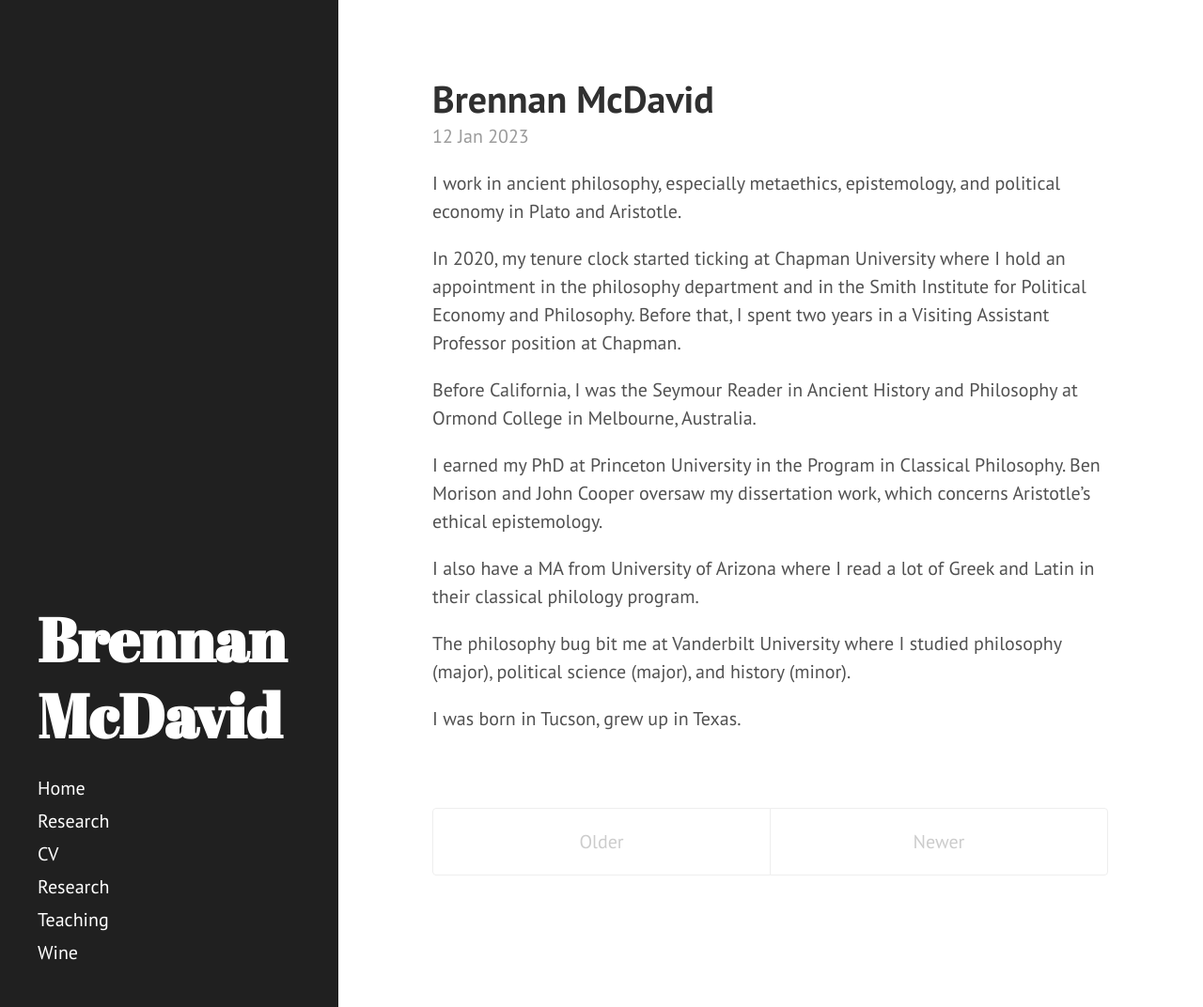
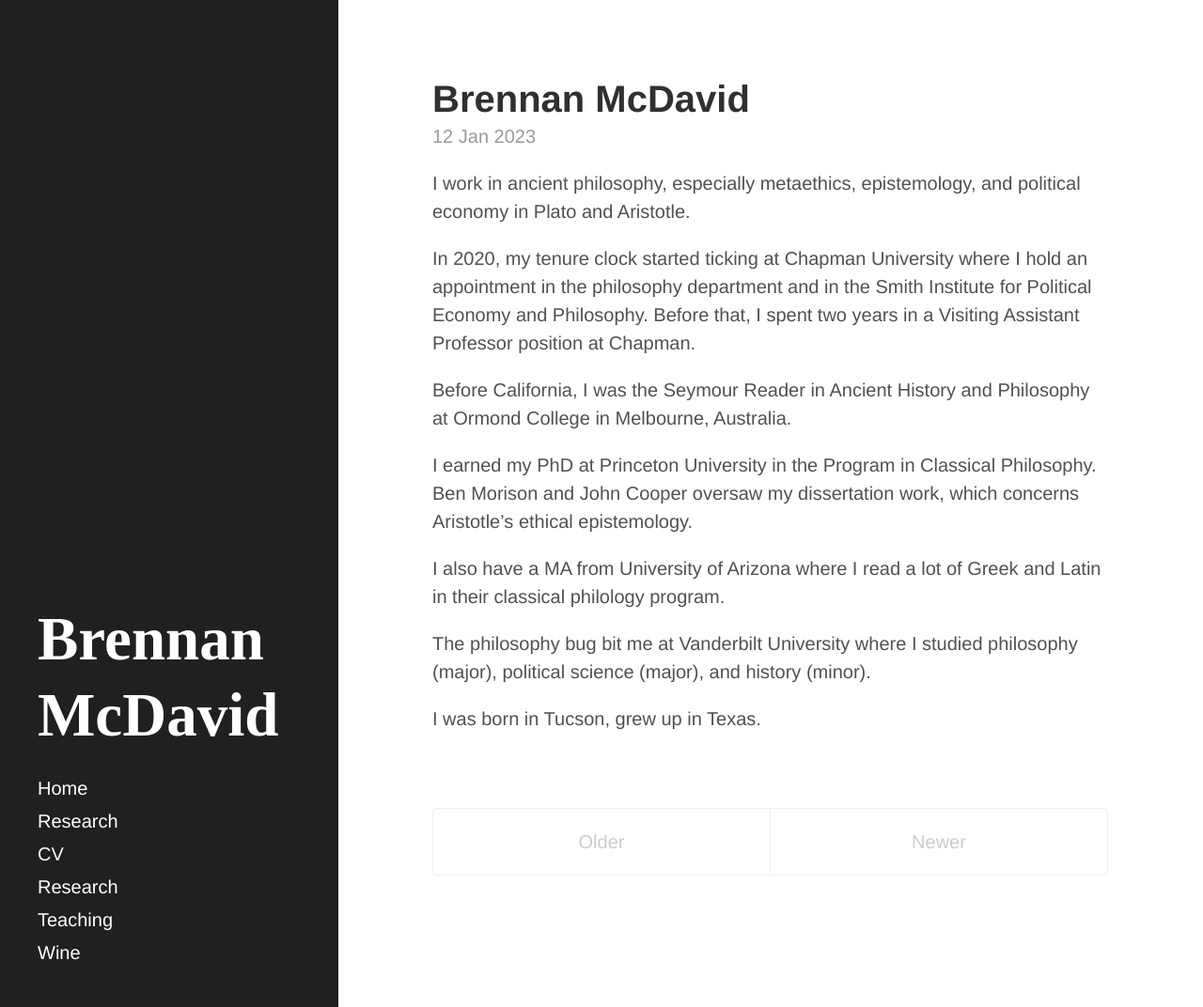
Before and after one commit to bkmcdavid/bkmcdavid.github.io, a Jekyll site: the page built from index.html, in a window 1280 px wide and 1072 px high. Shown: the whole window at 94% size. Built offline with Jekyll 4.4.1, drawn with Linux system fonts in a browser that asks for light colours; the list of posts is cut into pages by our own code.

Commit message:
Update head.html

```diff
--- a/_includes/head.html
+++ b/_includes/head.html
@@ -18,7 +18,7 @@
   <link rel="stylesheet" href="{{ site.baseurl }}public/css/poole.css">
   <link rel="stylesheet" href="{{ site.baseurl }}public/css/syntax.css">
   <link rel="stylesheet" href="{{ site.baseurl }}public/css/hyde.css">
-  <link rel="stylesheet" href="http://fonts.googleapis.com/css?family=PT+Sans:400,400italic,700|Abril+Fatface">
+  <link rel="stylesheet" href="https://fonts.googleapis.com/css2?family=Open+Sans&display=swap">
 
   <!-- Icons -->
   <link rel="apple-touch-icon-precomposed" sizes="144x144" href="{{ site.baseurl }}public/apple-touch-icon-144-precomposed.png">
```
